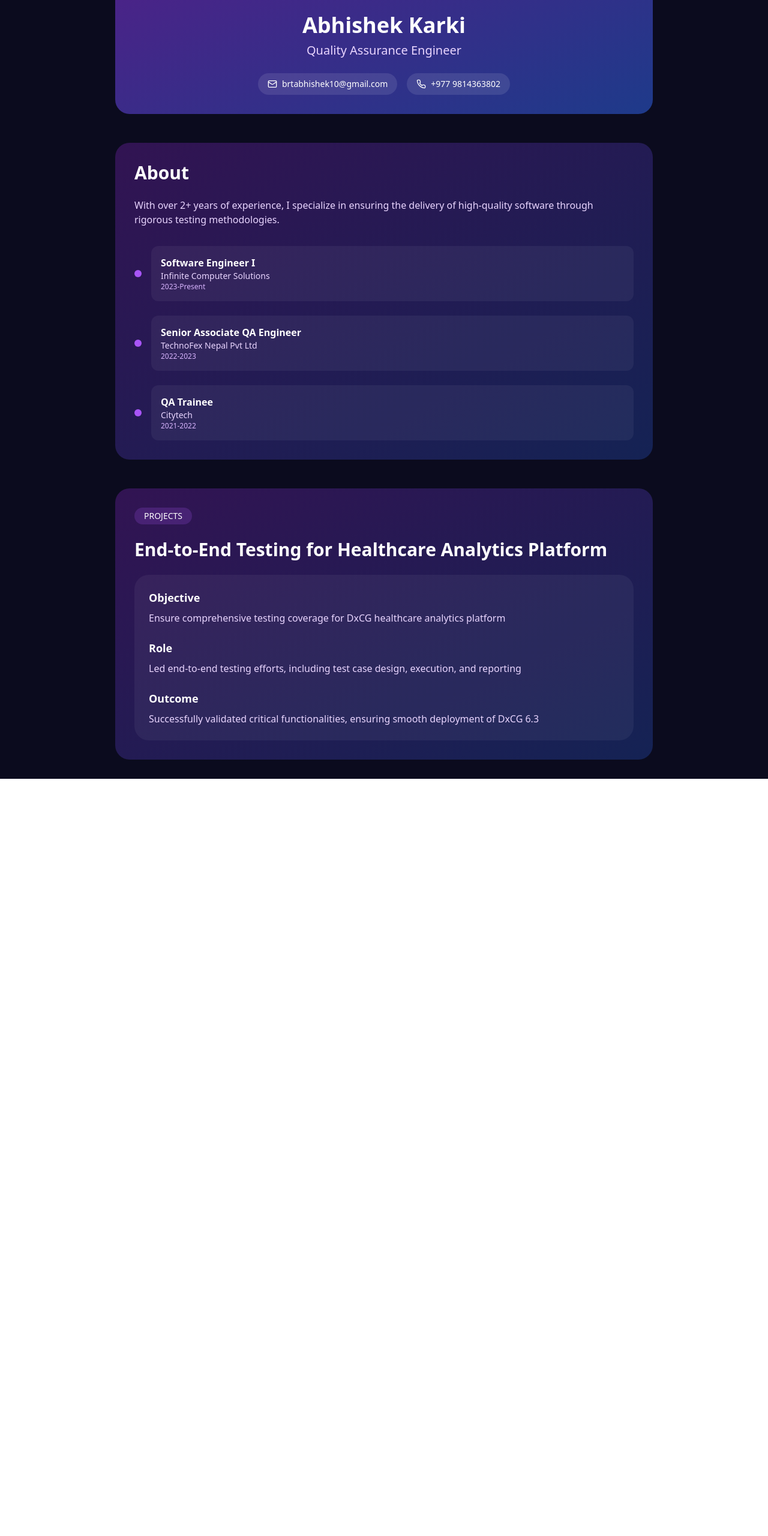
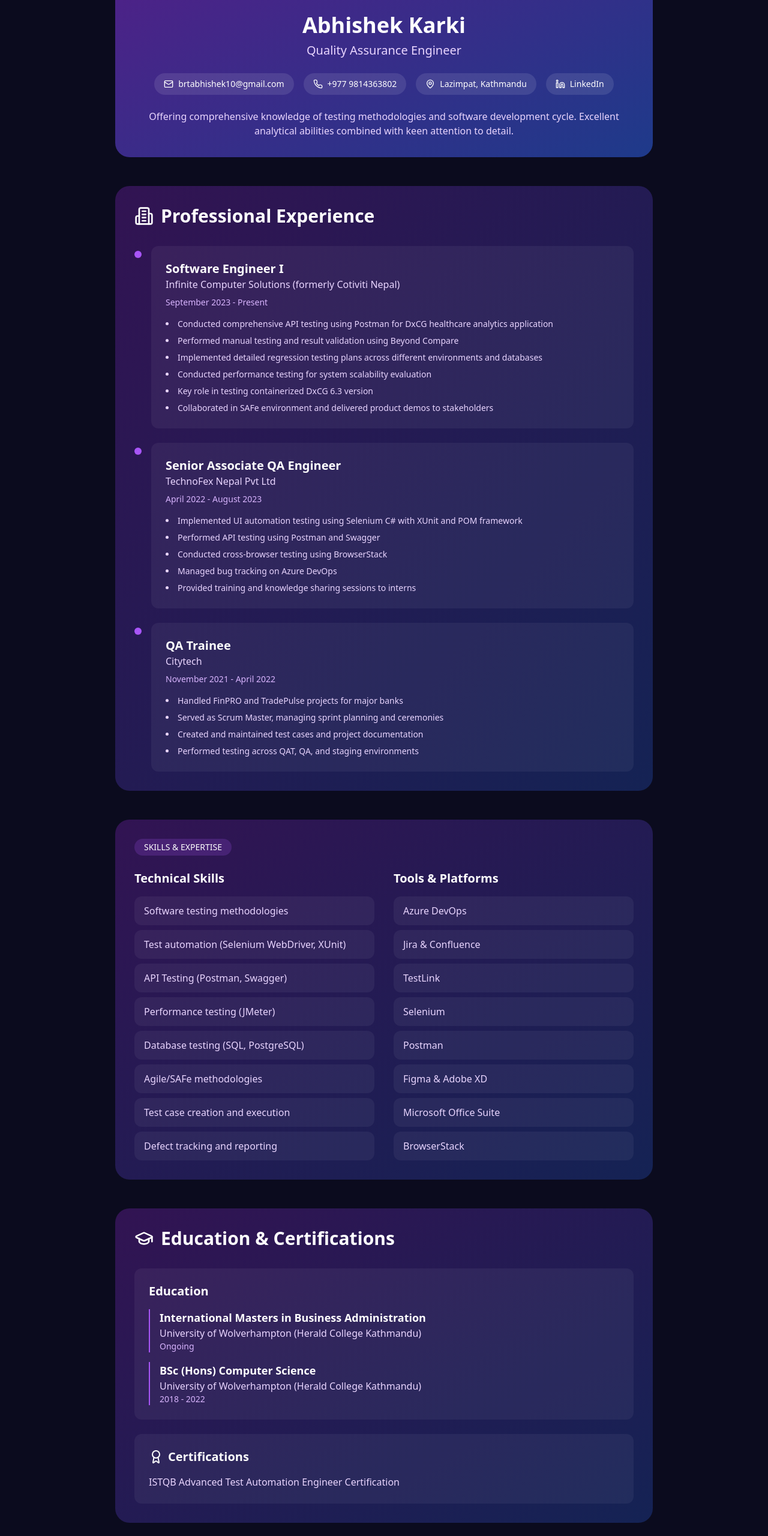
Before and after one commit to Brimstone10/My-portfolio-website, a React (Vite) app: page / in a window 1280 px wide. Shown: the part 226-2786 px from the top of the page at 60% size. Before the commit the page ends 1524 px from the top, so only its background shows below. Built offline with nearby package versions, Linux system fonts and the light colour scheme.

Commit message:
Integrate Abhishek Karki's info
This commit integrates the provided information about Abhishek Karki into the existing website template.  No specific implementation details are included in this commit message.

```diff
--- a/src/pages/Index.tsx
+++ b/src/pages/Index.tsx
@@ -1,17 +1,26 @@
 
 import React from 'react';
-import { Mail, Phone } from 'lucide-react';
+import { Mail, Phone, MapPin, Linkedin, Download, Building2, GraduationCap, Award } from 'lucide-react';
 
 const Index = () => {
+  const handleDownload = () => {
+    const link = document.createElement('a');
+    link.href = '/Abhishek-Karki-Resume.pdf';
+    link.setAttribute('download', 'Abhishek-Karki-Resume.pdf');
+    link.setAttribute('target', '_blank');
+    link.setAttribute('rel', 'noopener noreferrer');
+    document.body.appendChild(link);
+    link.click();
+    document.body.removeChild(link);
+  };
+
   return (
     <div className="min-h-screen bg-[#0B0B1E] text-white">
-      {/* Hero Section */}
       <div className="container mx-auto px-4 py-8">
         <div className="max-w-4xl mx-auto space-y-12">
           {/* Profile Card */}
           <div className="relative bg-gradient-to-br from-purple-900 to-blue-900 rounded-3xl p-8">
             <div className="flex flex-col items-center text-center">
-              {/* Profile Image */}
               <div className="w-40 h-40 rounded-3xl overflow-hidden mb-6 bg-gradient-to-r from-purple-500 to-blue-500 p-1">
                 <img
                   src="/profile-pic.jpeg"
@@ -22,68 +31,163 @@ const Index = () => {
               <h1 className="text-4xl font-bold mb-2">Abhishek Karki</h1>
               <h2 className="text-xl text-purple-200 mb-6">Quality Assurance Engineer</h2>
 
-              {/* Contact Info */}
-              <div className="flex flex-wrap justify-center gap-4">
-                <div className="flex items-center gap-2 bg-white/10 rounded-full px-4 py-2">
-                  <Mail className="w-4 h-4" />
-                  <span className="text-sm">brtabhishek10@gmail.com</span>
-                </div>
-                <div className="flex items-center gap-2 bg-white/10 rounded-full px-4 py-2">
-                  <Phone className="w-4 h-4" />
-                  <span className="text-sm">+977 9814363802</span>
-                </div>
+              <div className="flex flex-wrap justify-center gap-4 mb-6">
+                <ContactItem icon={Mail} text="brtabhishek10@gmail.com" href="mailto:brtabhishek10@gmail.com" />
+                <ContactItem icon={Phone} text="+977 9814363802" href="tel:+9779814363802" />
+                <ContactItem icon={MapPin} text="Lazimpat, Kathmandu" />
+                <ContactItem
+                  icon={Linkedin}
+                  text="LinkedIn"
+                  href="https://www.linkedin.com/in/abhishek-karki-882076219/"
+                  external={true}
+                />
               </div>
+
+              <p className="text-purple-200">
+                Offering comprehensive knowledge of testing methodologies and software development cycle.
+                Excellent analytical abilities combined with keen attention to detail.
+              </p>
             </div>
           </div>
 
-          {/* About Section */}
-          <div className="bg-gradient-to-br from-purple-900/50 to-blue-900/50 rounded-3xl p-8">
-            <h2 className="text-3xl font-bold mb-6">About</h2>
-            <p className="text-purple-200 mb-8">
-              With over 2+ years of experience, I specialize in ensuring the delivery of high-quality software through rigorous testing methodologies.
-            </p>
-
-            {/* Experience Timeline */}
+          {/* Experience Section */}
+          <section className="bg-gradient-to-br from-purple-900/50 to-blue-900/50 rounded-3xl p-8">
+            <h2 className="text-3xl font-bold mb-8 flex items-center gap-3">
+              <Building2 className="w-8 h-8" />
+              Professional Experience
+            </h2>
             <div className="space-y-6">
               <ExperienceItem
                 title="Software Engineer I"
-                company="Infinite Computer Solutions"
-                date="2023-Present"
+                company="Infinite Computer Solutions (formerly Cotiviti Nepal)"
+                date="September 2023 - Present"
+                responsibilities={[
+                  "Conducted comprehensive API testing using Postman for DxCG healthcare analytics application",
+                  "Performed manual testing and result validation using Beyond Compare",
+                  "Implemented detailed regression testing plans across different environments and databases",
+                  "Conducted performance testing for system scalability evaluation",
+                  "Key role in testing containerized DxCG 6.3 version",
+                  "Collaborated in SAFe environment and delivered product demos to stakeholders"
+                ]}
               />
               <ExperienceItem
                 title="Senior Associate QA Engineer"
                 company="TechnoFex Nepal Pvt Ltd"
-                date="2022-2023"
+                date="April 2022 - August 2023"
+                responsibilities={[
+                  "Implemented UI automation testing using Selenium C# with XUnit and POM framework",
+                  "Performed API testing using Postman and Swagger",
+                  "Conducted cross-browser testing using BrowserStack",
+                  "Managed bug tracking on Azure DevOps",
+                  "Provided training and knowledge sharing sessions to interns"
+                ]}
               />
               <ExperienceItem
                 title="QA Trainee"
                 company="Citytech"
-                date="2021-2022"
+                date="November 2021 - April 2022"
+                responsibilities={[
+                  "Handled FinPRO and TradePulse projects for major banks",
+                  "Served as Scrum Master, managing sprint planning and ceremonies",
+                  "Created and maintained test cases and project documentation",
+                  "Performed testing across QAT, QA, and staging environments"
+                ]}
               />
             </div>
-          </div>
+          </section>
 
-          {/* Projects Section */}
-          <div className="bg-gradient-to-br from-purple-900/50 to-blue-900/50 rounded-3xl p-8">
+          {/* Skills Section */}
+          <section className="bg-gradient-to-br from-purple-900/50 to-blue-900/50 rounded-3xl p-8">
             <div className="inline-block bg-purple-500/20 rounded-full px-4 py-1 text-sm mb-6">
-              PROJECTS
+              SKILLS & EXPERTISE
             </div>
-            <h2 className="text-3xl font-bold mb-6">End-to-End Testing for Healthcare Analytics Platform</h2>
-
-            <div className="bg-white/5 rounded-3xl p-6 space-y-6">
-              <ProjectSection
-                title="Objective"
-                description="Ensure comprehensive testing coverage for DxCG healthcare analytics platform"
+            <div className="grid grid-cols-1 md:grid-cols-2 gap-8">
+              <SkillsGroup
+                title="Technical Skills"
+                skills={[
+                  "Software testing methodologies",
+                  "Test automation (Selenium WebDriver, XUnit)",
+                  "API Testing (Postman, Swagger)",
+                  "Performance testing (JMeter)",
+                  "Database testing (SQL, PostgreSQL)",
+                  "Agile/SAFe methodologies",
+                  "Test case creation and execution",
+                  "Defect tracking and reporting"
+                ]}
               />
-              <ProjectSection
-                title="Role"
-                description="Led end-to-end testing efforts, including test case design, execution, and reporting"
-              />
-              <ProjectSection
-                title="Outcome"
-                description="Successfully validated critical functionalities, ensuring smooth deployment of DxCG 6.3"
+              <SkillsGroup
+                title="Tools & Platforms"
+                skills={[
+                  "Azure DevOps",
+                  "Jira & Confluence",
+                  "TestLink",
+                  "Selenium",
+                  "Postman",
+                  "Figma & Adobe XD",
+                  "Microsoft Office Suite",
+                  "BrowserStack"
+                ]}
               />
             </div>
+          </section>
+
+          {/* Education Section */}
+          <section className="bg-gradient-to-br from-purple-900/50 to-blue-900/50 rounded-3xl p-8">
+            <h2 className="text-3xl font-bold mb-8 flex items-center gap-3">
+              <GraduationCap className="w-8 h-8" />
+              Education & Certifications
+            </h2>
+            <div className="space-y-6">
+              <div className="bg-white/5 rounded-xl p-6">
+                <h3 className="text-xl font-bold mb-4">Education</h3>
+                <div className="space-y-4">
+                  <EducationItem
+                    degree="International Masters in Business Administration"
+                    institution="University of Wolverhampton (Herald College Kathmandu)"
+                    status="Ongoing"
+                  />
+                  <EducationItem
+                    degree="BSc (Hons) Computer Science"
+                    institution="University of Wolverhampton (Herald College Kathmandu)"
+                    date="2018 - 2022"
+                  />
+                </div>
+              </div>
+              <div className="bg-white/5 rounded-xl p-6">
+                <h3 className="text-xl font-bold mb-4 flex items-center gap-2">
+                  <Award className="w-6 h-6" />
+                  Certifications
+                </h3>
+                <p className="text-purple-200">ISTQB Advanced Test Automation Engineer Certification</p>
+              </div>
+            </div>
+          </section>
+
+          {/* References Section */}
+          <section className="bg-gradient-to-br from-purple-900/50 to-blue-900/50 rounded-3xl p-8">
+            <h2 className="text-3xl font-bold mb-6">References</h2>
+            <div className="bg-white/5 rounded-xl p-6">
+              <h3 className="text-xl font-semibold">Prajwal Adhikari</h3>
+              <p className="text-purple-200 mb-2">Project Manager and InfoSecOps Lead</p>
+              <a
+                href="mailto:adhikari.prajwal678@gmail.com"
+                className="text-purple-200 hover:text-purple-100 transition-colors flex items-center gap-2"
+              >
+                <Mail className="w-4 h-4" />
+                adhikari.prajwal678@gmail.com
+              </a>
+            </div>
+          </section>
+
+          {/* Download Button */}
+          <div className="text-center">
+            <button
+              onClick={handleDownload}
+              className="inline-flex items-center gap-2 bg-gradient-to-r from-purple-600 to-blue-600 text-white px-6 py-3 rounded-full hover:opacity-90 transition-opacity"
+            >
+              <Download className="w-5 h-5" />
+              Download Resume
+            </button>
           </div>
         </div>
       </div>
@@ -91,21 +195,93 @@ const Index = () => {
   );
 };
 
-const ExperienceItem = ({ title, company, date }: { title: string; company: string; date: string }) => (
-  <div className="flex items-center gap-4">
-    <div className="w-3 h-3 rounded-full bg-purple-500" />
-    <div className="flex-1 bg-white/5 rounded-xl p-4">
-      <h3 className="font-semibold">{title}</h3>
-      <p className="text-purple-200 text-sm">{company}</p>
-      <p className="text-xs text-purple-300">{date}</p>
+const ContactItem = ({
+  icon: Icon,
+  text,
+  href,
+  external
+}: {
+  icon: any;
+  text: string;
+  href?: string;
+  external?: boolean;
+}) => {
+  const content = (
+    <div className="flex items-center gap-2 bg-white/10 rounded-full px-4 py-2 hover:bg-white/15 transition-colors">
+      <Icon className="w-4 h-4" />
+      <span className="text-sm">{text}</span>
+    </div>
+  );
+
+  if (href) {
+    return (
+      <a
+        href={href}
+        target={external ? "_blank" : undefined}
+        rel={external ? "noopener noreferrer" : undefined}
+      >
+        {content}
+      </a>
+    );
+  }
+
+  return content;
+};
+
+const ExperienceItem = ({
+  title,
+  company,
+  date,
+  responsibilities
+}: {
+  title: string;
+  company: string;
+  date: string;
+  responsibilities: string[];
+}) => (
+  <div className="flex gap-4">
+    <div className="w-3 h-3 rounded-full bg-purple-500 mt-2" />
+    <div className="flex-1 bg-white/5 rounded-xl p-6">
+      <h3 className="text-xl font-semibold">{title}</h3>
+      <p className="text-purple-200 mb-2">{company}</p>
+      <p className="text-sm text-purple-300 mb-4">{date}</p>
+      <ul className="list-disc list-inside text-purple-200 space-y-2">
+        {responsibilities.map((item, index) => (
+          <li key={index} className="text-sm">{item}</li>
+        ))}
+      </ul>
     </div>
   </div>
 );
 
-const ProjectSection = ({ title, description }: { title: string; description: string }) => (
+const SkillsGroup = ({ title, skills }: { title: string; skills: string[] }) => (
   <div>
-    <h3 className="text-lg font-semibold mb-2">{title}</h3>
-    <p className="text-purple-200">{description}</p>
+    <h3 className="text-xl font-semibold mb-4">{title}</h3>
+    <div className="space-y-2">
+      {skills.map((skill, index) => (
+        <div key={index} className="bg-white/5 rounded-xl px-4 py-3 text-purple-200">
+          {skill}
+        </div>
+      ))}
+    </div>
+  </div>
+);
+
+const EducationItem = ({
+  degree,
+  institution,
+  date,
+  status
+}: {
+  degree: string;
+  institution: string;
+  date?: string;
+  status?: string;
+}) => (
+  <div className="border-l-2 border-purple-500 pl-4">
+    <h4 className="font-semibold text-lg">{degree}</h4>
+    <p className="text-purple-200">{institution}</p>
+    <p className="text-purple-300 text-sm">{status || date}</p>
   </div>
 );
 
```
